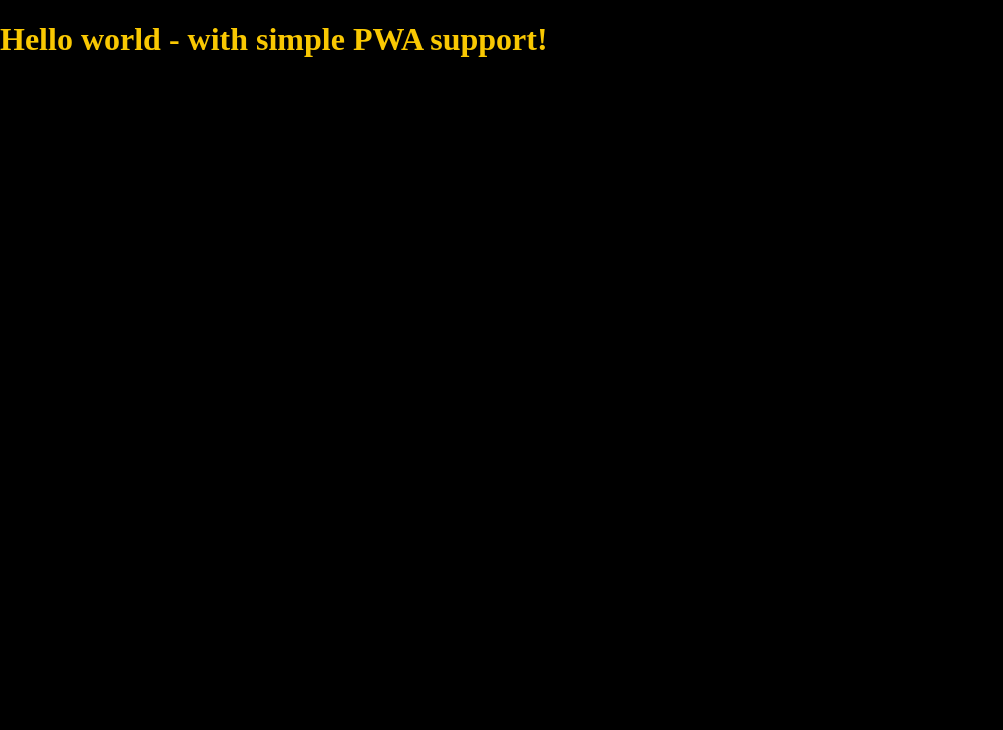
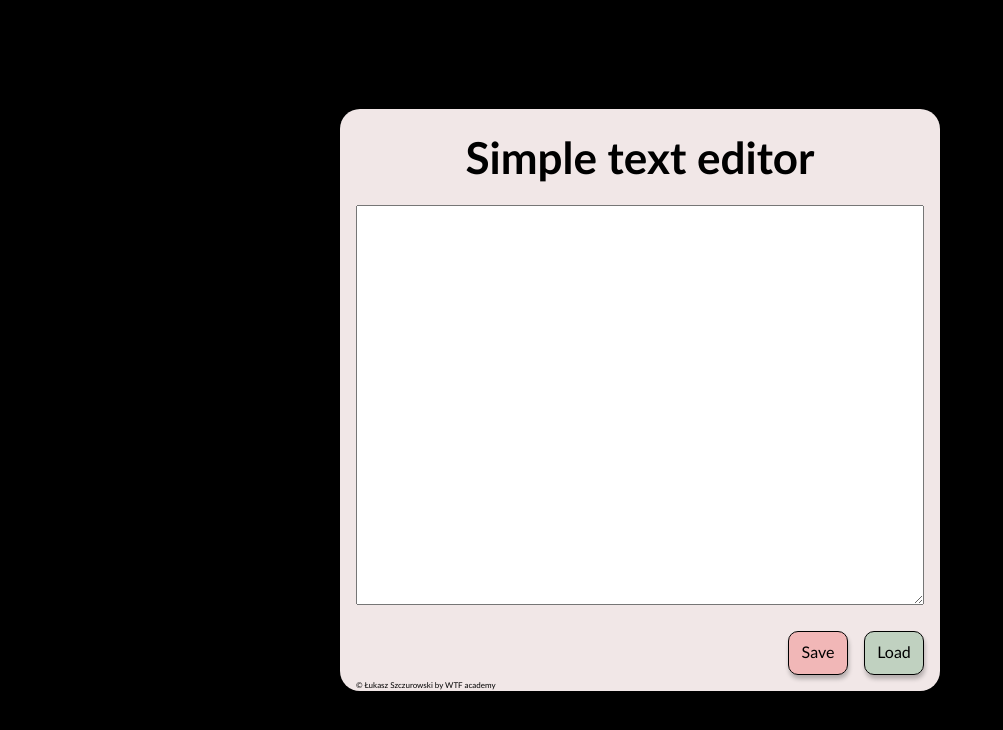
Before and after one commit to LukaszSzczurowski/simple-editor, a website: page src/content/index.html in a window 1280 px wide. Shown: the whole page, without its empty margins (0-1003 px from the left). Drawn offline with nearby package versions, Linux system fonts and the light colour scheme; files that its build step writes are made by us from their sources.

Commit message:
feat: finally version

```diff
--- a/package.json
+++ b/package.json
@@ -36,7 +36,7 @@
     "gulp-postcss": "^8.0.0",
     "gulp-sass": "^4.0.2",
     "gulp-sourcemaps": "^2.6.5",
-    "node-sass": "^4.12.0",
+    "node-sass": "^4.13.1",
     "through2": "^3.0.1",
     "vinyl-named": "^1.1.0",
     "webpack": "^4.35.3",
--- a/src/content/index.html
+++ b/src/content/index.html
@@ -33,7 +33,26 @@
     <link rel="stylesheet" href="css/main.css" />
   </head>
   <body>
-    <h1>Hello world - with simple PWA support!</h1>
+
+    <main class="main">
+
+      <section class="content">
+
+        <h1 class="content__title">Simple text editor</h1>
+        <textarea class="content__textarea content__textarea--js" aria-placeholder="Write Your text"></textarea>
+
+      </section>
+
+      <button class="content__saveButton content__saveButton--js" type="button" >Save</button>
+      <button class="content__loadButton content__loadButton--js" type="button">Load</button>
+
+     <footer class="main__footer">
+       <p class="main__footer__paragraf">
+         &copy; Łukasz Szczurowski by WTF academy
+       </p>
+     </footer>
+    </main>
+
 
     <script src="js/main.js"></script>
   </body>
--- a/src/js/main.js
+++ b/src/js/main.js
@@ -17,4 +17,25 @@ if ('serviceWorker' in navigator) {
 // place your code below
 
 
-console.log(`Hello world!`);
+
+
+const textAreaListener = document.querySelector('.content__textarea--js');
+
+//textAreaListener.addEventListener('keyup', (e)=>{
+ //localStorage.setItem('textareaValue', e.target.value);
+//});
+// if(localStorage.getItem('textareaValue')){
+//   textAreaListener.value = localStorage.getItem('textareaValue');
+// }
+const saveButton = document.querySelector('.content__saveButton--js');
+saveButton.addEventListener('click', (e)=>{
+    localStorage.setItem('textareaValue', textAreaListener.value);
+});
+
+const loadButton = document.querySelector('.content__loadButton--js');
+loadButton.addEventListener('mouseenter', (e)=>{
+  loadButton.innerHTML = '😁';
+});
+loadButton.addEventListener('click', (e)=>{
+  textAreaListener.value = localStorage.getItem('textareaValue');
+});
--- a/src/scss/main.scss
+++ b/src/scss/main.scss
@@ -11,6 +11,88 @@ html {
 }
 
 body {
-  color: $yellow;
+  font-family: 'Trebuchet MS', 'Lucida Sans Unicode', 'Lucida Grande', 'Lucida Sans', Arial, sans-serif;
   background: $violet;
+  min-height: 100vh;
+  padding: 16px;
+  display: flex;
 }
+
+.main{
+  position: relative;
+  background-color: rgb(241, 231, 231);
+  border-radius: 20px;
+  max-width: 600px;
+  width: 100%;
+  margin: auto;
+  &__footer{
+    position: relative;
+    left: 16px;
+    &__paragraf{
+      margin: 0;
+      font-size: 8px;
+    }
+  }
+}
+
+.content{
+  padding: 16px;
+  display: grid;
+  grid-template-columns: 1fr;
+  &__textarea{
+      height: 400px;
+      width: 100%;
+      margin-bottom: 60px;
+      @media(max-width: 440px){
+        max-height: 300px;
+      }
+    }
+  &__saveButton, &__loadButton{
+    transition-duration: 0.1s;
+      width: 60px;
+      height: 44px;
+      border: solid #000 1px;
+      border-radius: 10px;
+      box-shadow: 1px 4px 4px rgba(0, 0, 0, 0.25);
+    }
+  &__loadButton{
+
+    position: absolute;
+    right: 16px;
+    bottom: 16px;
+    background-color: rgba(41, 143, 75, 0.247);
+    &:hover{
+      background-color:rgba(23, 192, 79, 0.842);
+      transform: scale(0.1);
+    }
+  }
+  &__saveButton{
+    position: absolute;
+    right: 92px;
+    bottom: 16px;
+    background-color: rgba(236, 39, 39, 0.247);
+    &:hover{
+      background-color: rgba(247, 88, 88, 0.842);
+      transform: scale(0.95);
+    }
+  }
+  &__title{
+    margin: 0 0 16px 0;
+    font-style: normal;
+    font-weight: 600;
+    font-size: 44px;
+    line-height: 64px;
+    text-align: center;
+    @media(max-width: 440px){
+      font-size: 26px;
+
+    }
+    @media(max-width: 285px){
+      font-size: 20px;
+    }
+  }
+
+
+
+
+}
```
Also changed, not shown: 1 other file.
